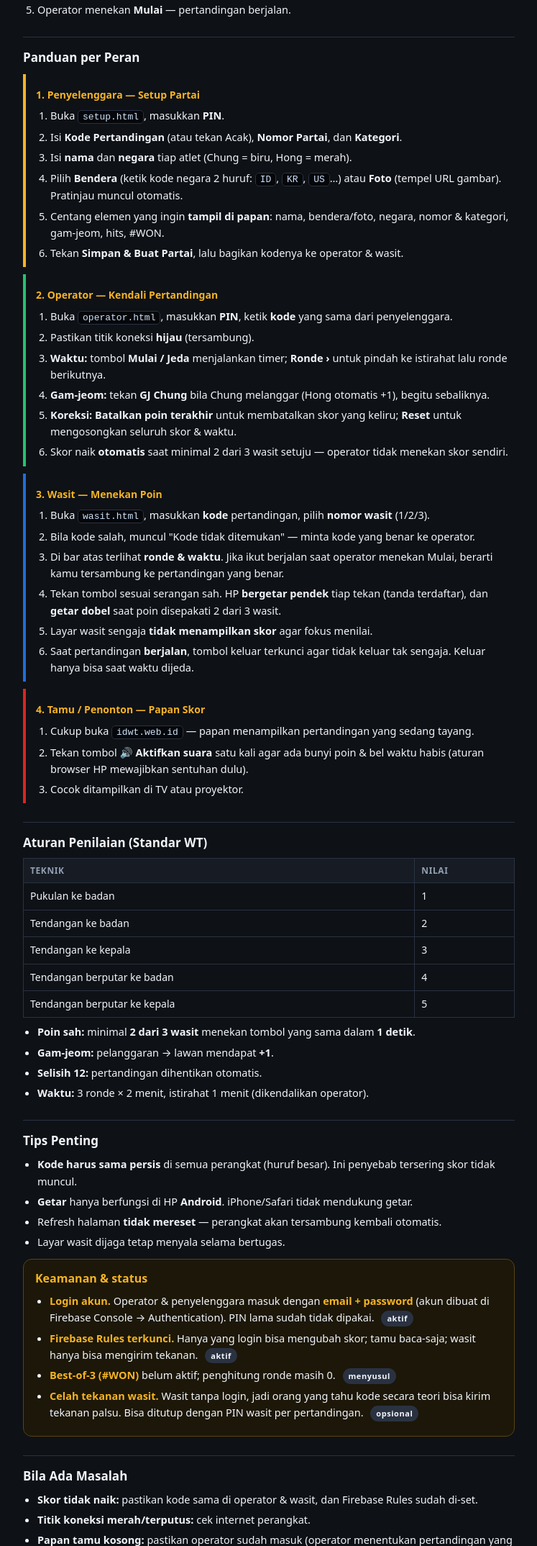
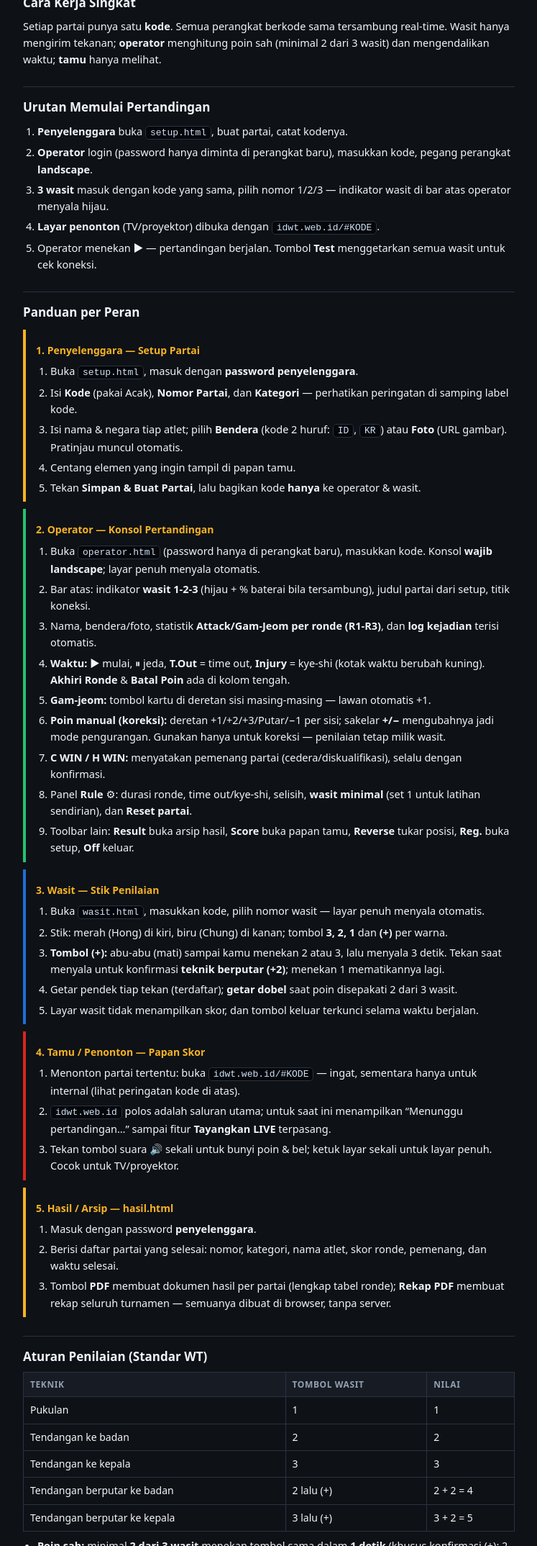
Before and after one commit to appstracker/office, a plain HTML site: page panduan.html in a window 1280 px wide. Shown: the part 652-2800 px from the top of the page at 72% size, without its empty margins (266-1013 px from the left). Drawn offline with Linux system fonts and the light colour scheme.

Commit message:
Add files via upload

```diff
--- a/panduan.html
+++ b/panduan.html
@@ -67,25 +67,35 @@
   <p class="lead">Papan skor pertandingan taekwondo real-time standar WT · idwt.web.id</p>
 
   <div class="box">
-    <b>Empat peran, empat halaman:</b>
+    <b>Lima peran, lima halaman:</b>
     <ul>
       <li><b>Penyelenggara</b> → <code>idwt.web.id/setup.html</code> — membuat partai</li>
-      <li><b>Operator</b> → <code>idwt.web.id/operator.html</code> — kendali skor & waktu</li>
-      <li><b>Wasit</b> (×3) → <code>idwt.web.id/wasit.html</code> — menekan poin</li>
-      <li><b>Tamu / Penonton</b> → <code>idwt.web.id</code> — papan skor (otomatis)</li>
+      <li><b>Operator</b> → <code>idwt.web.id/operator.html</code> — konsol pertandingan (skor, waktu, statistik)</li>
+      <li><b>Wasit</b> (×3) → <code>idwt.web.id/wasit.html</code> — stik penilaian</li>
+      <li><b>Tamu / Penonton</b> → <code>idwt.web.id</code> (saluran utama) atau <code>idwt.web.id/#KODE</code> (partai tertentu)</li>
+      <li><b>Hasil / Arsip</b> → <code>idwt.web.id/hasil.html</code> — rekor partai &amp; unduh PDF</li>
+    </ul>
+  </div>
+
+  <div class="box warn">
+    <b>⚠️ Peringatan terpenting: kode pertandingan = KUNCI.</b>
+    <ul>
+      <li>Kode (mis. <code>TKD-1234</code>) adalah kunci login wasit — <b>jangan pernah disebar ke publik</b>. Cukup operator &amp; 3 wasit yang tahu.</li>
+      <li>Link papan <code>idwt.web.id/#KODE</code> memuat kode itu, jadi sementara ini <b>hanya untuk internal</b> (TV venue, panitia) — bukan untuk grup WA penonton.</li>
+      <li><b>Partai baru = kode baru.</b> Jangan memakai ulang kode lama, dan jangan kode gampang ditebak seperti <code>0000</code> — selalu pakai tombol <b>Acak</b>.</li>
     </ul>
   </div>
 
   <h2>Cara Kerja Singkat</h2>
-  <p>Setiap pertandingan punya satu <b>kode</b> (misal <code>TKD-1234</code>). Semua perangkat yang memakai kode sama akan tersambung ke pertandingan yang sama secara real-time. Wasit hanya mengirim tekanan; <b>operator</b> yang menghitung apakah poin sah dan menampilkan skor; <b>tamu</b> hanya melihat.</p>
+  <p>Setiap partai punya satu <b>kode</b>. Semua perangkat berkode sama tersambung real-time. Wasit hanya mengirim tekanan; <b>operator</b> menghitung poin sah (minimal 2 dari 3 wasit) dan mengendalikan waktu; <b>tamu</b> hanya melihat.</p>
 
   <h2>Urutan Memulai Pertandingan</h2>
   <ol>
     <li><b>Penyelenggara</b> buka <code>setup.html</code>, buat partai, catat kodenya.</li>
-    <li><b>Operator</b> masuk dengan kode itu — pertandingan otomatis tayang di papan tamu.</li>
-    <li><b>3 wasit</b> masuk dengan kode yang sama, pilih nomor kursi masing-masing.</li>
-    <li><b>Penonton</b> cukup buka <code>idwt.web.id</code>.</li>
-    <li>Operator menekan <b>Mulai</b> — pertandingan berjalan.</li>
+    <li><b>Operator</b> login (password hanya diminta di perangkat baru), masukkan kode, pegang perangkat <b>landscape</b>.</li>
+    <li><b>3 wasit</b> masuk dengan kode yang sama, pilih nomor 1/2/3 — indikator wasit di bar atas operator menyala hijau.</li>
+    <li><b>Layar penonton</b> (TV/proyektor) dibuka dengan <code>idwt.web.id/#KODE</code>.</li>
+    <li>Operator menekan <b>▶</b> — pertandingan berjalan. Tombol <b>Test</b> menggetarkan semua wasit untuk cek koneksi.</li>
   </ol>
 
   <h2>Panduan per Peran</h2>
@@ -93,88 +103,104 @@
   <div class="role admin">
     <h3>1. Penyelenggara — Setup Partai</h3>
     <ol>
-      <li>Buka <code>setup.html</code>, masukkan <b>PIN</b>.</li>
-      <li>Isi <b>Kode Pertandingan</b> (atau tekan Acak), <b>Nomor Partai</b>, dan <b>Kategori</b>.</li>
-      <li>Isi <b>nama</b> dan <b>negara</b> tiap atlet (Chung = biru, Hong = merah).</li>
-      <li>Pilih <b>Bendera</b> (ketik kode negara 2 huruf: <code>ID</code>, <code>KR</code>, <code>US</code>…) atau <b>Foto</b> (tempel URL gambar). Pratinjau muncul otomatis.</li>
-      <li>Centang elemen yang ingin <b>tampil di papan</b>: nama, bendera/foto, negara, nomor & kategori, gam-jeom, hits, #WON.</li>
-      <li>Tekan <b>Simpan &amp; Buat Partai</b>, lalu bagikan kodenya ke operator &amp; wasit.</li>
+      <li>Buka <code>setup.html</code>, masuk dengan <b>password penyelenggara</b>.</li>
+      <li>Isi <b>Kode</b> (pakai Acak), <b>Nomor Partai</b>, dan <b>Kategori</b> — perhatikan peringatan di samping label kode.</li>
+      <li>Isi nama &amp; negara tiap atlet; pilih <b>Bendera</b> (kode 2 huruf: <code>ID</code>, <code>KR</code>) atau <b>Foto</b> (URL gambar). Pratinjau muncul otomatis.</li>
+      <li>Centang elemen yang ingin tampil di papan tamu.</li>
+      <li>Tekan <b>Simpan &amp; Buat Partai</b>, lalu bagikan kode <b>hanya</b> ke operator &amp; wasit.</li>
     </ol>
   </div>
 
   <div class="role op">
-    <h3>2. Operator — Kendali Pertandingan</h3>
+    <h3>2. Operator — Konsol Pertandingan</h3>
     <ol>
-      <li>Buka <code>operator.html</code>, masukkan <b>PIN</b>, ketik <b>kode</b> yang sama dari penyelenggara.</li>
-      <li>Pastikan titik koneksi <b>hijau</b> (tersambung).</li>
-      <li><b>Waktu:</b> tombol <b>Mulai / Jeda</b> menjalankan timer; <b>Ronde ›</b> untuk pindah ke istirahat lalu ronde berikutnya.</li>
-      <li><b>Gam-jeom:</b> tekan <b>GJ Chung</b> bila Chung melanggar (Hong otomatis +1), begitu sebaliknya.</li>
-      <li><b>Koreksi:</b> <b>Batalkan poin terakhir</b> untuk membatalkan skor yang keliru; <b>Reset</b> untuk mengosongkan seluruh skor & waktu.</li>
-      <li>Skor naik <b>otomatis</b> saat minimal 2 dari 3 wasit setuju — operator tidak menekan skor sendiri.</li>
+      <li>Buka <code>operator.html</code> (password hanya di perangkat baru), masukkan kode. Konsol <b>wajib landscape</b>; layar penuh menyala otomatis.</li>
+      <li>Bar atas: indikator <b>wasit 1-2-3</b> (hijau + % baterai bila tersambung), judul partai dari setup, titik koneksi.</li>
+      <li>Nama, bendera/foto, statistik <b>Attack/Gam-Jeom per ronde (R1-R3)</b>, dan <b>log kejadian</b> terisi otomatis.</li>
+      <li><b>Waktu:</b> ▶ mulai, ⏸ jeda, <b>T.Out</b> = time out, <b>Injury</b> = kye-shi (kotak waktu berubah kuning). <b>Akhiri Ronde</b> &amp; <b>Batal Poin</b> ada di kolom tengah.</li>
+      <li><b>Gam-jeom:</b> tombol kartu di deretan sisi masing-masing — lawan otomatis +1.</li>
+      <li><b>Poin manual (koreksi):</b> deretan +1/+2/+3/Putar/−1 per sisi; sakelar <b>+/−</b> mengubahnya jadi mode pengurangan. Gunakan hanya untuk koreksi — penilaian tetap milik wasit.</li>
+      <li><b>C WIN / H WIN:</b> menyatakan pemenang partai (cedera/diskualifikasi), selalu dengan konfirmasi.</li>
+      <li>Panel <b>Rule</b> ⚙: durasi ronde, time out/kye-shi, selisih, <b>wasit minimal</b> (set 1 untuk latihan sendirian), dan <b>Reset partai</b>.</li>
+      <li>Toolbar lain: <b>Result</b> buka arsip hasil, <b>Score</b> buka papan tamu, <b>Reverse</b> tukar posisi, <b>Reg.</b> buka setup, <b>Off</b> keluar.</li>
     </ol>
   </div>
 
   <div class="role wasit">
-    <h3>3. Wasit — Menekan Poin</h3>
+    <h3>3. Wasit — Stik Penilaian</h3>
     <ol>
-      <li>Buka <code>wasit.html</code>, masukkan <b>kode</b> pertandingan, pilih <b>nomor wasit</b> (1/2/3).</li>
-      <li>Bila kode salah, muncul "Kode tidak ditemukan" — minta kode yang benar ke operator.</li>
-      <li>Di bar atas terlihat <b>ronde &amp; waktu</b>. Jika ikut berjalan saat operator menekan Mulai, berarti kamu tersambung ke pertandingan yang benar.</li>
-      <li>Tekan tombol sesuai serangan sah. HP <b>bergetar pendek</b> tiap tekan (tanda terdaftar), dan <b>getar dobel</b> saat poin disepakati 2 dari 3 wasit.</li>
-      <li>Layar wasit sengaja <b>tidak menampilkan skor</b> agar fokus menilai.</li>
-      <li>Saat pertandingan <b>berjalan</b>, tombol keluar terkunci agar tidak keluar tak sengaja. Keluar hanya bisa saat waktu dijeda.</li>
+      <li>Buka <code>wasit.html</code>, masukkan kode, pilih nomor wasit — layar penuh menyala otomatis.</li>
+      <li>Stik: merah (Hong) di kiri, biru (Chung) di kanan; tombol <b>3, 2, 1</b> dan <b>(+)</b> per warna.</li>
+      <li><b>Tombol (+):</b> abu-abu (mati) sampai kamu menekan 2 atau 3, lalu menyala 3 detik. Tekan saat menyala untuk konfirmasi <b>teknik berputar (+2)</b>; menekan 1 mematikannya lagi.</li>
+      <li>Getar pendek tiap tekan (terdaftar); <b>getar dobel</b> saat poin disepakati 2 dari 3 wasit.</li>
+      <li>Layar wasit tidak menampilkan skor, dan tombol keluar terkunci selama waktu berjalan.</li>
     </ol>
   </div>
 
   <div class="role tamu">
     <h3>4. Tamu / Penonton — Papan Skor</h3>
     <ol>
-      <li>Cukup buka <code>idwt.web.id</code> — papan menampilkan pertandingan yang sedang tayang.</li>
-      <li>Tekan tombol <b>🔊 Aktifkan suara</b> satu kali agar ada bunyi poin &amp; bel waktu habis (aturan browser HP mewajibkan sentuhan dulu).</li>
-      <li>Cocok ditampilkan di TV atau proyektor.</li>
+      <li>Menonton partai tertentu: buka <code>idwt.web.id/#KODE</code> — ingat, sementara hanya untuk internal (lihat peringatan kode di atas).</li>
+      <li><code>idwt.web.id</code> polos adalah saluran utama; untuk saat ini menampilkan “Menunggu pertandingan…” sampai fitur <b>Tayangkan LIVE</b> terpasang.</li>
+      <li>Tekan tombol suara 🔊 sekali untuk bunyi poin &amp; bel; ketuk layar sekali untuk layar penuh. Cocok untuk TV/proyektor.</li>
+    </ol>
+  </div>
+
+  <div class="role admin">
+    <h3>5. Hasil / Arsip — hasil.html</h3>
+    <ol>
+      <li>Masuk dengan password <b>penyelenggara</b>.</li>
+      <li>Berisi daftar partai yang selesai: nomor, kategori, nama atlet, skor ronde, pemenang, dan waktu selesai.</li>
+      <li>Tombol <b>PDF</b> membuat dokumen hasil per partai (lengkap tabel ronde); <b>Rekap PDF</b> membuat rekap seluruh turnamen — semuanya dibuat di browser, tanpa server.</li>
     </ol>
   </div>
 
   <h2>Aturan Penilaian (Standar WT)</h2>
   <table>
-    <tr><th>Teknik</th><th>Nilai</th></tr>
-    <tr><td>Pukulan ke badan</td><td>1</td></tr>
-    <tr><td>Tendangan ke badan</td><td>2</td></tr>
-    <tr><td>Tendangan ke kepala</td><td>3</td></tr>
-    <tr><td>Tendangan berputar ke badan</td><td>4</td></tr>
-    <tr><td>Tendangan berputar ke kepala</td><td>5</td></tr>
+    <tr><th>Teknik</th><th>Tombol wasit</th><th>Nilai</th></tr>
+    <tr><td>Pukulan</td><td>1</td><td>1</td></tr>
+    <tr><td>Tendangan ke badan</td><td>2</td><td>2</td></tr>
+    <tr><td>Tendangan ke kepala</td><td>3</td><td>3</td></tr>
+    <tr><td>Tendangan berputar ke badan</td><td>2 lalu (+)</td><td>2 + 2 = 4</td></tr>
+    <tr><td>Tendangan berputar ke kepala</td><td>3 lalu (+)</td><td>3 + 2 = 5</td></tr>
   </table>
   <ul>
-    <li><b>Poin sah:</b> minimal <b>2 dari 3 wasit</b> menekan tombol yang sama dalam <b>1 detik</b>.</li>
-    <li><b>Gam-jeom:</b> pelanggaran → lawan mendapat <b>+1</b>.</li>
-    <li><b>Selisih 12:</b> pertandingan dihentikan otomatis.</li>
-    <li><b>Waktu:</b> 3 ronde × 2 menit, istirahat 1 menit (dikendalikan operator).</li>
+    <li><b>Poin sah:</b> minimal <b>2 dari 3 wasit</b> menekan tombol sama dalam <b>1 detik</b> (khusus konfirmasi (+): 2 detik).</li>
+    <li>Konfirmasi (+) dihitung terpisah: tendangan dasarnya tetap sah walau (+) tidak mencapai mayoritas.</li>
+    <li><b>Gam-jeom:</b> pelanggaran → lawan mendapat +1.</li>
+    <li><b>Best-of-3:</b> skor direset tiap ronde; menang 2 ronde = menang partai. Selisih 12 mengakhiri ronde.</li>
+    <li><b>Waktu:</b> bawaan 3 ronde × 2 menit — durasi &amp; aturan lain bisa diubah operator lewat panel <b>Rule</b>.</li>
+    <li>Bila peraturan terbaru berlaku (berputar ke kepala jadi +3), nilai (+) tinggal disesuaikan di pengaturan aplikasi.</li>
   </ul>
 
   <h2>Tips Penting</h2>
   <ul>
-    <li><b>Kode harus sama persis</b> di semua perangkat (huruf besar). Ini penyebab tersering skor tidak muncul.</li>
-    <li><b>Getar</b> hanya berfungsi di HP <b>Android</b>. iPhone/Safari tidak mendukung getar.</li>
-    <li>Refresh halaman <b>tidak mereset</b> — perangkat akan tersambung kembali otomatis.</li>
-    <li>Layar wasit dijaga tetap menyala selama bertugas.</li>
+    <li><b>Kode harus sama persis</b> di semua perangkat — penyebab tersering skor tidak muncul.</li>
+    <li><b>Getar</b> hanya berfungsi di HP <b>Android</b>; iPhone tidak mendukung. Layar penuh otomatis juga khusus Android — di iPhone gunakan “Tambahkan ke Layar Utama”.</li>
+    <li>Refresh halaman <b>tidak mereset</b> — perangkat tersambung kembali otomatis. Layar wasit dijaga tetap menyala.</li>
+    <li>Mau mencoba sendirian? Panel <b>Rule</b> → wasit minimal = 1 (kembalikan ke 2 sebelum pertandingan resmi).</li>
   </ul>
 
   <div class="box warn">
-    <b>Keamanan &amp; status</b>
+    <b>Keamanan &amp; status aplikasi</b>
     <ul>
-      <li><b>Login akun.</b> Operator &amp; penyelenggara masuk dengan <b>email + password</b> (akun dibuat di Firebase Console → Authentication). PIN lama sudah tidak dipakai. <span class="pill">aktif</span></li>
-      <li><b>Firebase Rules terkunci.</b> Hanya yang login bisa mengubah skor; tamu baca-saja; wasit hanya bisa mengirim tekanan. <span class="pill">aktif</span></li>
-      <li><b>Best-of-3 (#WON)</b> belum aktif; penghitung ronde masih 0. <span class="pill">menyusul</span></li>
-      <li><b>Celah tekanan wasit.</b> Wasit tanpa login, jadi orang yang tahu kode secara teori bisa kirim tekanan palsu. Bisa ditutup dengan PIN wasit per pertandingan. <span class="pill">opsional</span></li>
+      <li><b>Login akun.</b> Operator dan penyelenggara memakai dua akun terpisah (cukup password di halamannya masing-masing). <span class="pill">aktif</span></li>
+      <li><b>Firebase Rules.</b> Tamu baca-saja; hanya yang login bisa mengubah skor; wasit hanya mengirim tekanan. <b>Wajib menambah izin tulis</b> untuk node <code>results</code>, <code>matches/$code/rounds</code>, dan <code>matches/$code/judges</code> — tanpa ini hasil tidak tersimpan dan indikator wasit tetap abu-abu. <span class="pill">wajib</span></li>
+      <li><b>Best-of-3 (#WON)</b> aktif penuh. <span class="pill">aktif</span></li>
+      <li><b>Kode tidak kedaluwarsa.</b> Partai yang selesai masih bisa dimasuki lewat halaman wasit oleh siapa pun yang tahu kodenya. Penutupnya sedang disiapkan: wasit menolak partai selesai, tombol Tutup Partai, kode tonton publik, dan tombol Tayangkan LIVE. <span class="pill">menyusul</span></li>
+      <li><b>Penulisan hasil otomatis</b> dari operator ke arsip saat partai selesai. <span class="pill">menyusul</span></li>
+      <li><b>Celah tekanan wasit.</b> Wasit tanpa login, jadi siapa pun yang tahu kode bisa mengirim tekanan. Sementara: jaga kerahasiaan kode. <span class="pill">opsional</span></li>
     </ul>
   </div>
 
   <h2>Bila Ada Masalah</h2>
   <ul>
-    <li><b>Skor tidak naik:</b> pastikan kode sama di operator &amp; wasit, dan Firebase Rules sudah di-set.</li>
-    <li><b>Titik koneksi merah/terputus:</b> cek internet perangkat.</li>
-    <li><b>Papan tamu kosong:</b> pastikan operator sudah masuk (operator menentukan pertandingan yang tayang).</li>
-    <li><b>Wasit "Kode tidak ditemukan":</b> operator/penyelenggara harus membuat pertandingan itu dulu.</li>
+    <li><b>Skor tidak naik:</b> pastikan kode sama persis di operator &amp; semua wasit, dan Firebase Rules sudah benar.</li>
+    <li><b>Indikator wasit abu-abu terus:</b> izin node <code>judges</code> belum ditambahkan di Rules.</li>
+    <li><b>Papan tamu “Menunggu pertandingan”:</b> normal untuk <code>idwt.web.id</code> polos saat ini — gunakan <code>idwt.web.id/#KODE</code>.</li>
+    <li><b>hasil.html kosong:</b> penulisan hasil otomatis belum terpasang di operator (lihat status di atas) dan izin <code>results</code> harus ada di Rules.</li>
+    <li><b>Operator meminta putar layar:</b> konsol memang wajib landscape.</li>
+    <li><b>Wasit “Kode tidak ditemukan”:</b> partai itu belum dibuat di setup.</li>
   </ul>
 
   <div class="foot">idwt.web.id · Live Taekwondo</div>
```
